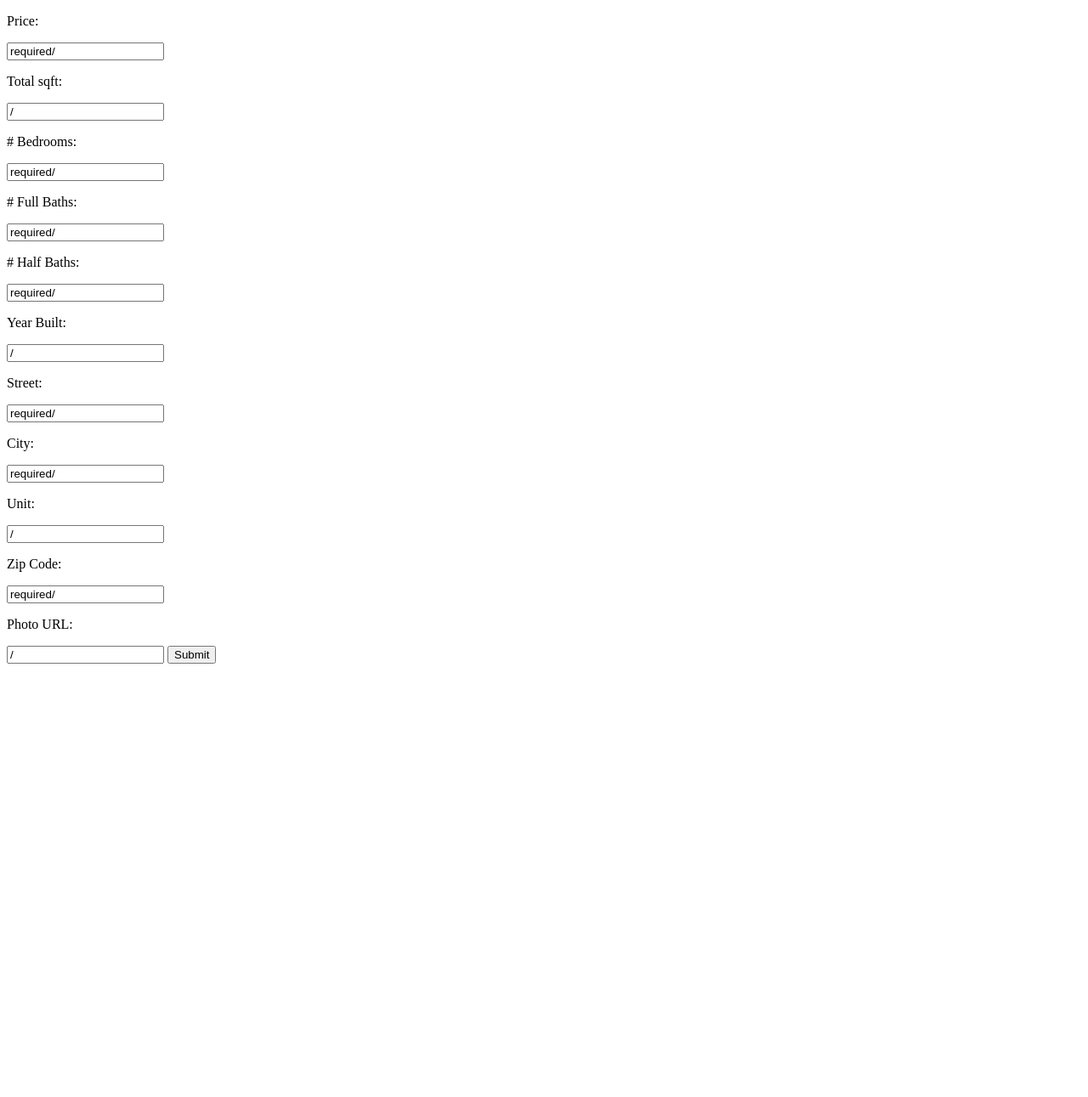
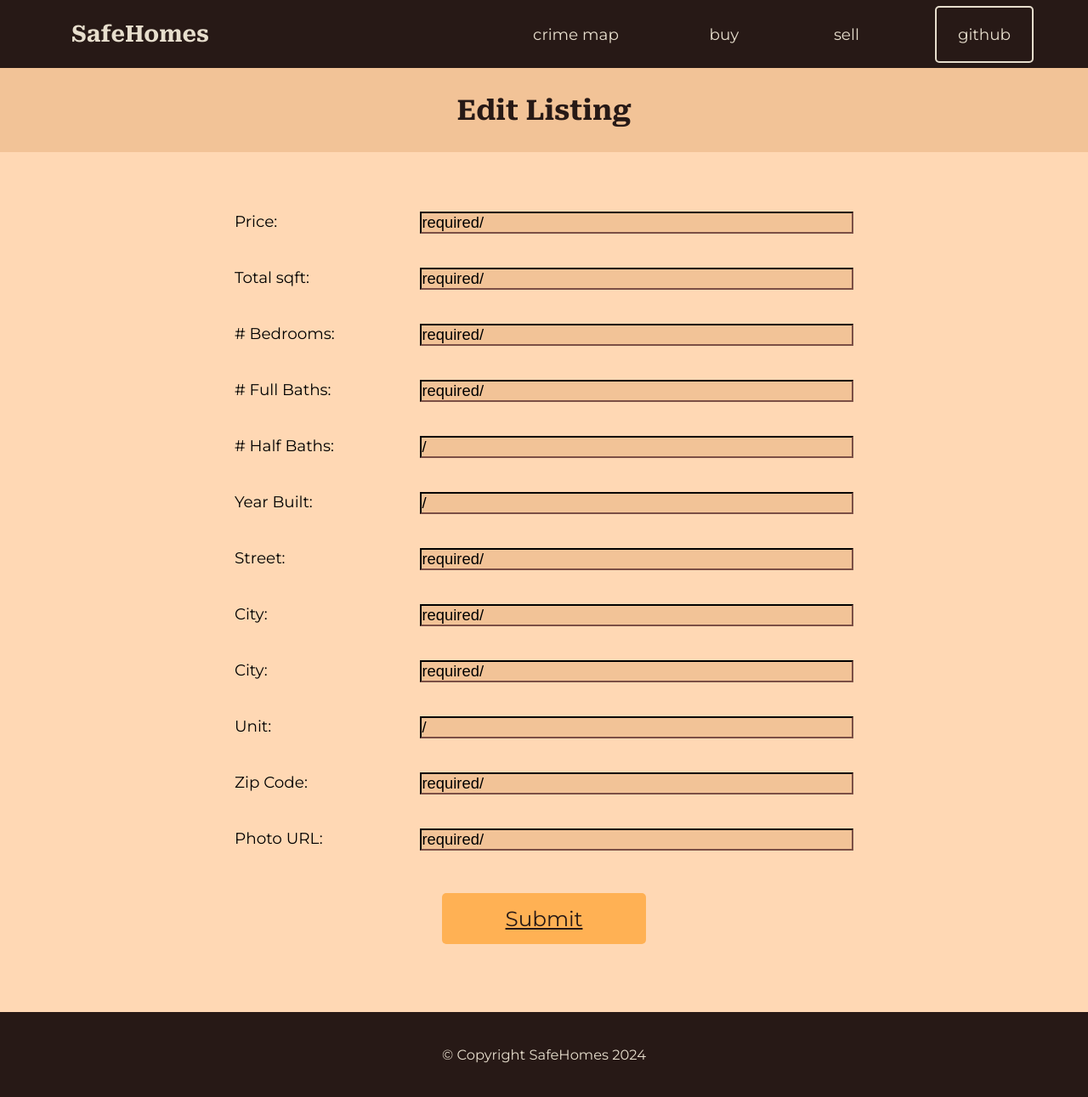
Before and after one commit to carlyswe/cop4710proj, a Flask app: page /editlisting/1 in a window 1280 px wide. Shown: the whole page at 85% size. Before the commit the page ends 781 px from the top, so only its background shows below. Run offline with Flask 3, Linux system fonts and the light colour scheme; data that the repository does not hold is empty.

Commit message:
Formatting editlisting.html and set all NULL half_baths to 0

```diff
--- a/Website/app.py
+++ b/Website/app.py
@@ -186,9 +186,9 @@ def edit(listingID):
             sqft = request.form['sqft']
             numbed = request.form['numbeds']
             numfullbaths = request.form['numfullbaths']
-            numhalfbaths = request.form['numhalfbaths']
+            numhalfbaths = request.form['numhalfbaths'] or None
             yearbuilt = request.form['yearbuilt'] or None
-            photourl = request.form['photo'] or None
+            photourl = request.form['photo']
             street = request.form['street']
             city = request.form['city']
             zipcode = request.form['zipcode']
--- a/Website/static/css/styles.css
+++ b/Website/static/css/styles.css
@@ -259,6 +259,7 @@
     font-size: calc(0.4vw + 0.4vh + 1vmin);
     vertical-align: center;
     text-align: center;
+    font-family: Montserrat;
     line-height: 100px;
 }
 
@@ -901,3 +902,12 @@
     stroke:var(--earth);
     stroke-width:30;
   }
+
+/**********************************************************
+                E D I T  L I S T I N G
+**********************************************************/
+
+.form-wrapper-edit{
+    width: 100%;
+    font-family: Montserrat;
+}
--- a/Website/templates/editlisting.html
+++ b/Website/templates/editlisting.html
@@ -1,30 +1,115 @@
 <!DOCTYPE html>
+<html>
+    <head>
+        <meta charset="utf-8">
+        <meta http-equiv="X-UA-Compatible" content="IE=edge">
+        <title>Real Estate Site</title>
+        <meta name="description" content="Find homes within safe counties in Florida.">
+        <meta name="viewport" content="width=device-width, initial-scale=1">
+        <link rel="stylesheet" href="../static/css/styles.css"/>
+        <link rel="preconnect" href="https://fonts.googleapis.com">
+        <link rel="preconnect" href="https://fonts.gstatic.com" crossorigin>
+        <link href="https://fonts.googleapis.com/css2?family=Montserrat:ital,wght@0,100..900;1,100..900&display=swap" rel="stylesheet">
+        <link rel="preconnect" href="https://fonts.googleapis.com">
+        <link rel="preconnect" href="https://fonts.gstatic.com" crossorigin>
+        <link href="https://fonts.googleapis.com/css2?family=Roboto+Serif:ital,opsz,wght@0,8..144,100..900;1,8..144,100..900&display=swap" rel="stylesheet">
 
+    </head>
+
+    <nav class="navbar">
+        <a class="logo nav-options" href="/">SafeHomes</a>
+        <a class="nav-options" href="www.google.com">crime map</a>
+        <a class="nav-options" href="/viewlistings">buy</a>
+        <a class="nav-options" href="/addlisting">sell</a>
+        <a class="join nav-options" href="https://github.com/carlyswe/cop4710proj" target="_blank">github</a>
+    </nav>
+
+    <body class="wrapper-home">
+        <div class="listing-header">
+            <h1>Edit Listing </h1>
+        </div>
+        <div class="message">
+            <div class="msg">
+                {{ msg }}
+            </div>
+        </div>
+
+        <div class="form-wrapper">
+            <div class="form">
                 <form action = "{{url_for('edit',listingID=houseinfo["listingID"])}}" method = "POST">
+                    <div>
                         <p>Price:</p>
                         <input type = "text" name = "price" value = {{ houseinfo["price"] }} required/>
+                    </div>
+
+                    <div>
                         <p>Total sqft:</p>
-    <input type = "text" name = "sqft" value = {{ houseinfo["sqft"] }} />
+                        <input type = "text" name = "sqft" value = {{ houseinfo["sqft"] }} required/>
+                    </div>
+
+                    <div>
                         <p># Bedrooms:</p>
                         <input type = "text" name = "numbeds" value = {{ houseinfo["beds"] }} required/>
+                    </div>
+
+                    <div>
                         <p># Full Baths:</p>
                         <input type = "text" name = "numfullbaths" value = {{ houseinfo["full_baths"] }} required/>
+                    </div>
+
+                    <div>
                         <p># Half Baths:</p>
-    <input type = "text" name = "numhalfbaths" value = {{ houseinfo["half_baths"] }} required/>
+                        <input type = "text" name = "numhalfbaths" value = {{ houseinfo["half_baths"] }}/>
+                    </div>
+
+                    <div>
                         <p>Year Built:</p>
                         <input type = "text" name = "yearbuilt" value = {{ houseinfo["year_built"] }} />
+                    </div>
+
+                    <div>
                         <p>Street:</p>
                         <input type = "text" name = "street" value = {{ houseinfo["street"] }} required/>
+                    </div>
+
+                    <div>
                         <p>City:</p>
                         <input type = "text" name = "city" value = {{ houseinfo["city"] }} required/>
+                    </div>
+
+                    <div>
+                        <p>City:</p>
+                        <input type = "text" name = "city" value = {{ houseinfo["city"] }} required/>
+                    </div>
+
+                    <div>
                         <p>Unit:</p>
                         <input type = "text" name = "unit" value = {{ houseinfo["unit"] }} />
+                    </div>
+
+                    <div>
                         <p>Zip Code:</p>
                         <input type = "text"  name = "zipcode" value = {{ houseinfo["ZipCode"] }} required/>
+                    </div>
+
+                    <div>
                         <p>Photo URL:</p>
-    <input type = "text" name = "photo" value = {{ houseinfo["photo"] }}/>
+                        <input type = "text" name = "photo" value = {{ houseinfo["photo"] }} required/>
+                    </div>
+
+                    <div class="submit">
                         <input class="submit-button" type = "submit" value = "Submit" />
+                    </div>
 
                 </form>
+            </div>
+        </div>
+    </body>
+
+    <footer class="footer">
+        <div class="footer-text">
+            <p>© Copyright SafeHomes 2024 </p>
+        </div>
+    </footer>
 
 </html>
```
Lines whose indentation alone changed are shown as unchanged.
